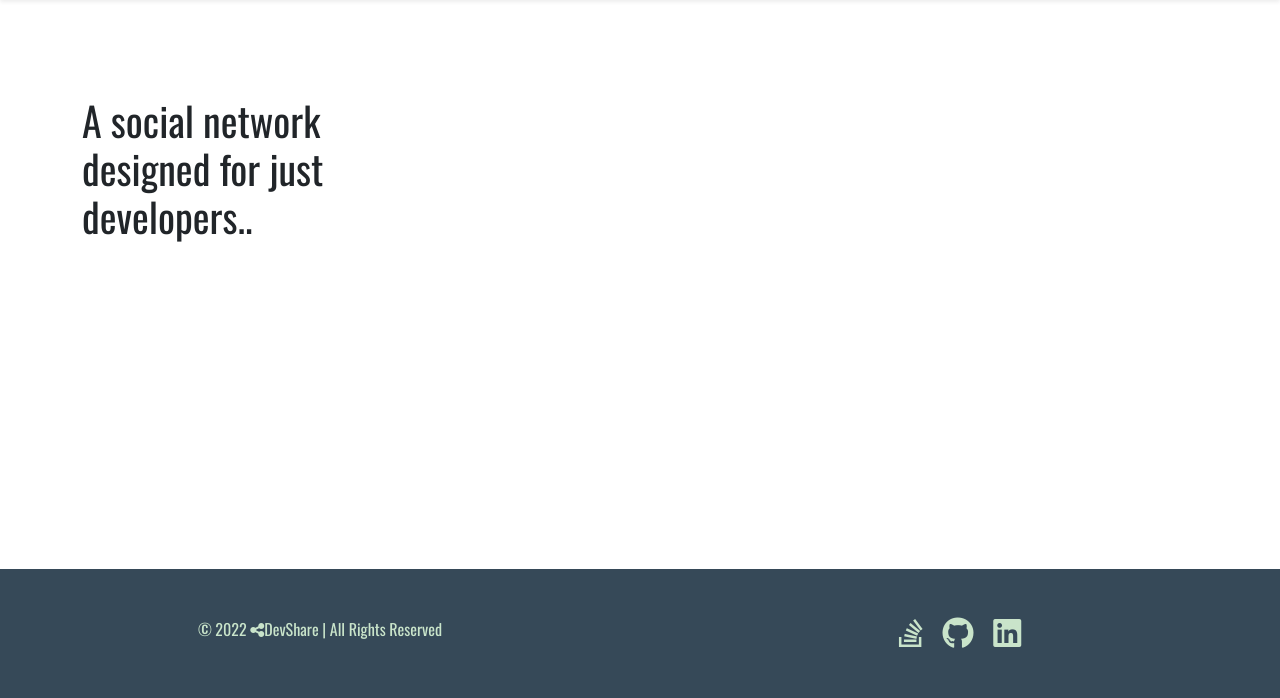
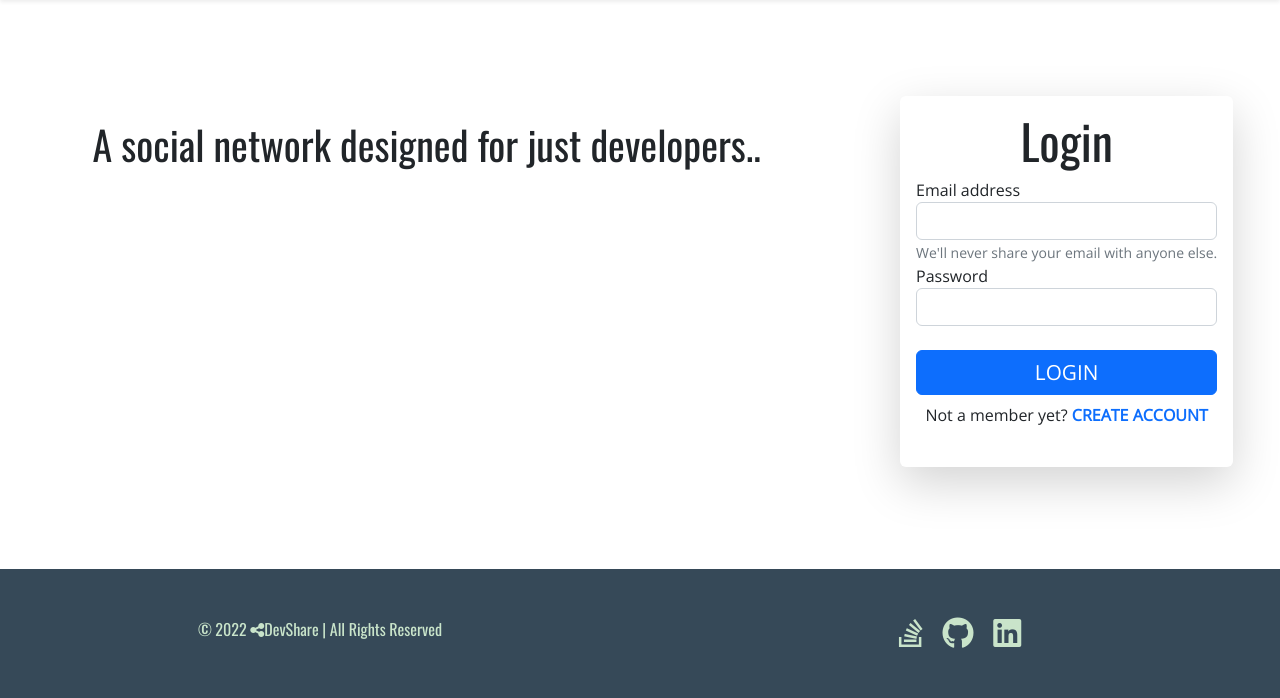
Before and after one commit to KristianColville1/dev-share, a Django app: page / in a window 1280 px wide. Shown: the part 102-800 px from the top of the page. Run offline with Django 3.2, Linux system fonts and the light colour scheme; some libraries are stand-ins or nearby versions.

Commit message:
Added html from home_login to home.html and updates styling

```diff
--- a/home/templates/home/home.html
+++ b/home/templates/home/home.html
@@ -2,10 +2,10 @@
 
 {% block content %}
 <main class="home">
-    <div class="container my-5">
+    <div class="container-fluid my-5">
         <div class="row">
-            <div class="col-md-6 col-lg-4 d-sm-none d-md-block">
-                <div id="home-carousel" class="carousel slide" data-ride="carousel">
+            <div class="col-md-6 col-lg-8 d-sm-none d-md-block home-left">
+                <div id="home-carousel" class="carousel slide shaded py-4 px-3 rounded text-center" data-ride="carousel">
                     <div class="carousel-inner">
                       <div class="carousel-item active">
                           <h1>A social network designed for just developers..</h1>
@@ -19,9 +19,24 @@
                     </div>
                   </div>
             </div>
-            <div class="col-md-6 col-lg-8">
-                <form action="">
+            <div class="col-md-6 col-lg-4 float-right">
+                <form action="" class="shadow-lg p-3 rounded login-form mx-auto">
                     {% csrf_token %}
+                    <h1 class="text-center">Login</h1>
+                    <div class="form-group">
+                        <label for="exampleInputEmail1">Email address</label>
+                        <input type="email" class="form-control" id="exampleInputEmail1" aria-describedby="emailHelp">
+                        <small id="emailHelp" class="form-text">We'll never share your email with anyone
+                            else.</small>
+                    </div>
+                    <div class="form-group">
+                        <label for="exampleInputPassword1">Password</label>
+                        <input type="password" class="form-control" id="exampleInputPassword1">
+                    </div>
+                    <br>
+                    <button type="submit" class="btn btn-primary text-uppercase btn--login w-100">Login</button>
+                    <p class="text-center py-2">Not a member yet?
+                        <a class="text-decoration-none sign-up text-uppercase">Create account</a></p>
                 </form>
             </div>
 
```
Also changed, not shown: home/templates/home/home_login.html (+1 -18 lines), documentation/design/color_palette.png.
